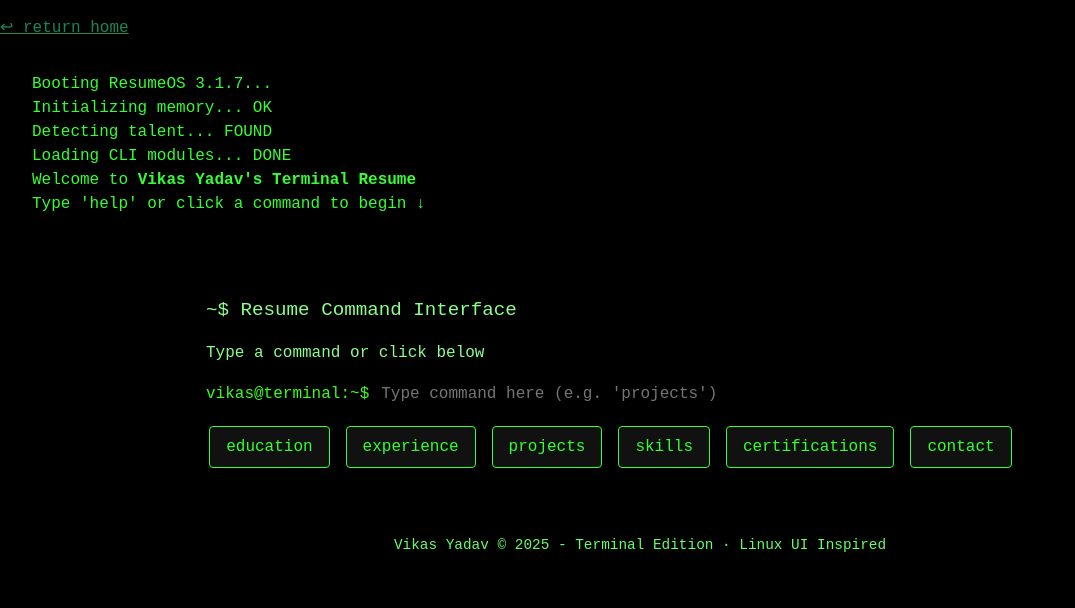
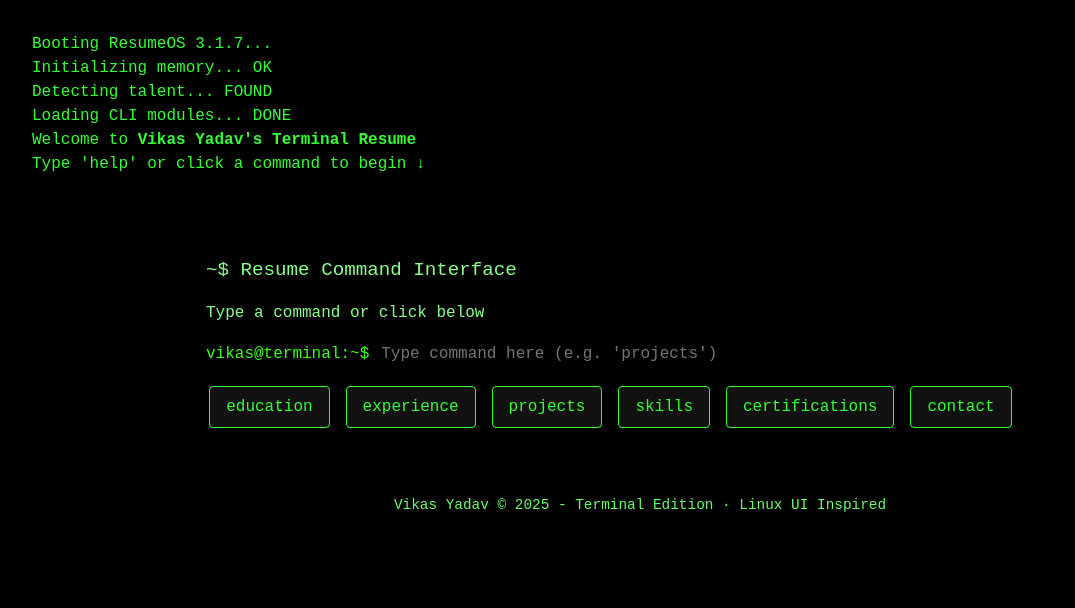
Before and after one commit to vikas1049/terminal-resume, a website: page index.html in a window 1280 px wide. Shown: the whole page, without its empty margins (0-1075 px from the left). Drawn offline with nearby package versions, Linux system fonts and the light colour scheme.

Commit message:
Update index.html

```diff
--- a/index.html
+++ b/index.html
@@ -93,10 +93,6 @@
 </head>
 <body>
 
-  <div class="text-start mt-3">
-    <a href="index.html" class="text-decoration-underline text-success">↩ return home</a>
-  </div>
-
   <div class="boot-screen text-start">
     Booting ResumeOS 3.1.7...<br>
     Initializing memory... OK<br>
```
